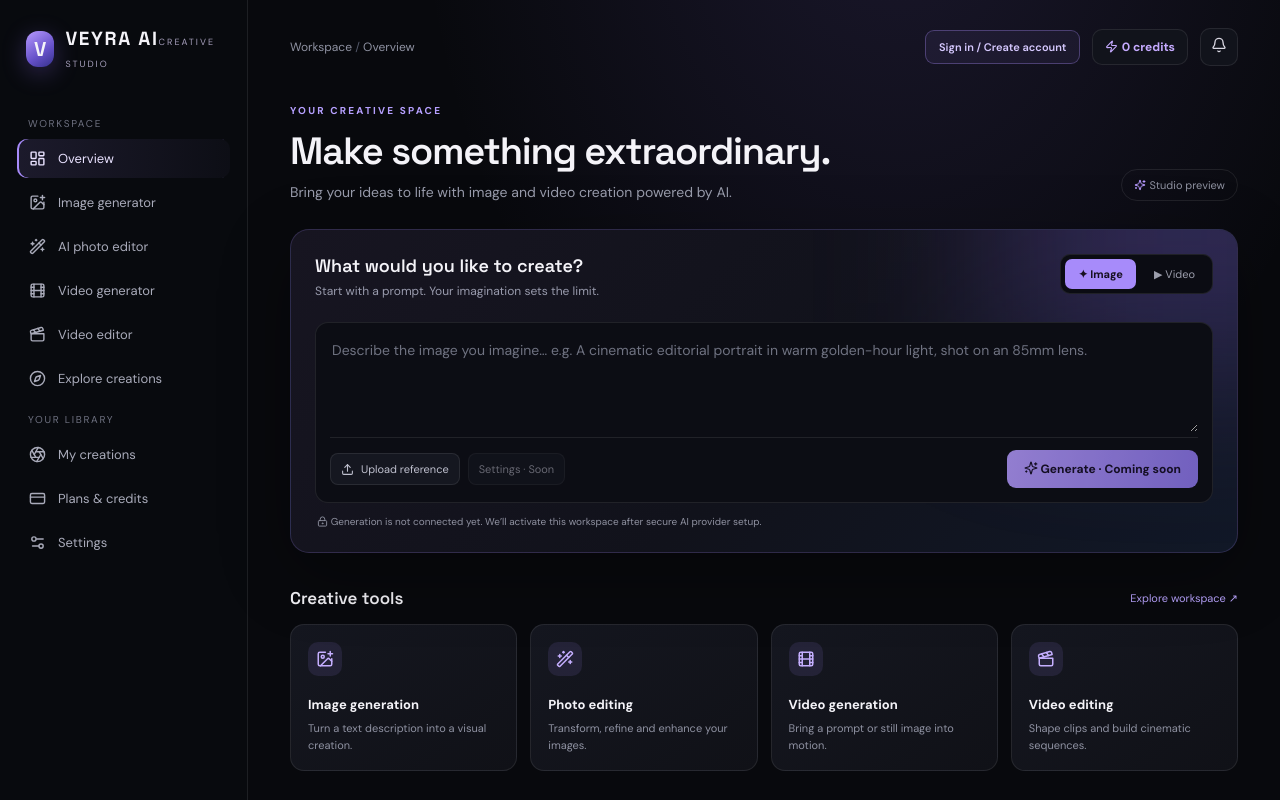
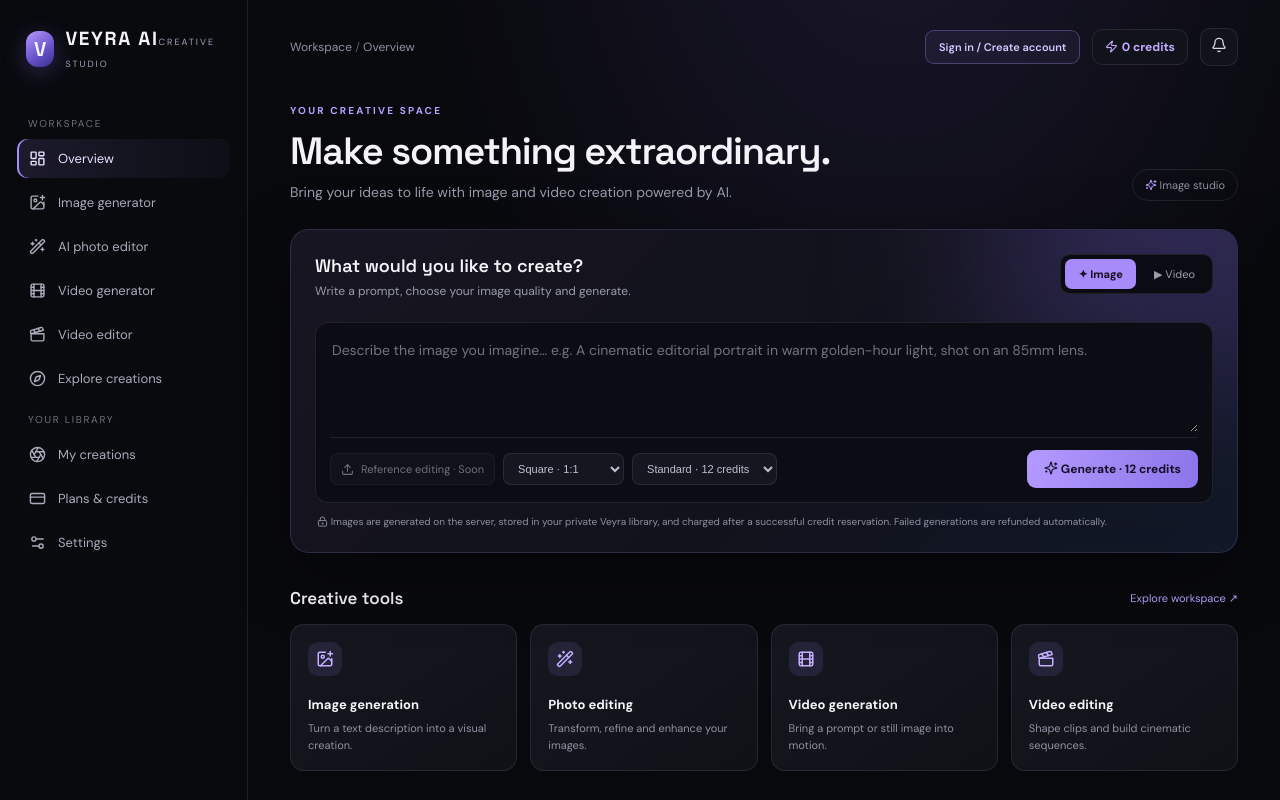
Before and after one commit to marceloaugustolealtst-source/Veyra-AI, a Next.js app: page / in a window 1280 px wide. Shown: the top 800 px of the page. Built offline with nearby package versions, Linux system fonts and the light colour scheme; no server answers.

Commit message:
Connect Veyra image generation UI and credits

```diff
--- a/app/page.tsx
+++ b/app/page.tsx
@@ -9,7 +9,11 @@ type Mode = "image" | "video";
 export default function Home() {
   const [mode, setMode] = useState<Mode>("image");
   const [prompt, setPrompt] = useState("");
-  const [fileName, setFileName] = useState("");
+  const [quality, setQuality] = useState<"low" | "medium" | "high">("medium");
+  const [size, setSize] = useState("1024x1024");
+  const [busy, setBusy] = useState(false);
+  const [message, setMessage] = useState("");
+  const [generatedImage, setGeneratedImage] = useState("");
   const [account, setAccount] = useState<{ email: string; name: string; credits: number } | null>(null);
 
   useEffect(() => {
@@ -23,17 +27,11 @@ export default function Home() {
         supabase.from("credit_wallets").select("balance").eq("user_id", user.id).maybeSingle(),
       ]);
       if (!active) return;
-      setAccount({
-        email: user.email ?? "",
-        name: String(profile?.full_name ?? user.user_metadata?.full_name ?? user.email ?? "Your account"),
-        credits: Number(wallet?.balance ?? 0),
-      });
+      setAccount({ email: user.email ?? "", name: String(profile?.full_name ?? user.user_metadata?.full_name ?? user.email ?? "Your account"), credits: Number(wallet?.balance ?? 0) });
     };
     void supabase.auth.getUser().then(({ data }) => loadAccount(data.user));
-    const { data: { subscription } } = supabase.auth.onAuthStateChange((_event, session) => {
-      void loadAccount(session?.user ?? null);
-    });
-    return () => subscription.unsubscribe();
+    const { data: { subscription } } = supabase.auth.onAuthStateChange((_event, session) => { void loadAccount(session?.user ?? null); });
+    return () => { active = false; subscription.unsubscribe(); };
   }, []);
 
   async function handleSignOut() {
@@ -43,75 +41,54 @@ export default function Home() {
     setAccount(null);
   }
 
+  async function handleGenerate() {
+    setMessage("");
+    setGeneratedImage("");
+    if (mode !== "image") { setMessage("Video generation is being built separately and is not active yet."); return; }
+    if (!account) { setMessage("Please sign in or create an account before generating."); return; }
+    if (prompt.trim().length < 3) { setMessage("Describe the image you want to create first."); return; }
+    setBusy(true);
+    try {
+      const response = await fetch("/api/generate", { method: "POST", headers: { "Content-Type": "application/json" }, body: JSON.stringify({ prompt: prompt.trim(), quality, size }) });
+      const result = await response.json() as { error?: string; imageUrl?: string; creditsRemaining?: number };
+      if (!response.ok) throw new Error(result.error || "Image generation failed.");
+      if (!result.imageUrl) throw new Error("The image was generated but no preview link was returned.");
+      setGeneratedImage(result.imageUrl);
+      setAccount((current) => current ? { ...current, credits: Number(result.creditsRemaining ?? current.credits) } : current);
+      setMessage("Your image is ready and saved privately in My creations.");
+    } catch (cause) {
+      setMessage(cause instanceof Error ? cause.message : "Image generation failed. Please try again.");
+    } finally {
+      setBusy(false);
+    }
+  }
+
+  const cost = quality === "low" ? 8 : quality === "high" ? 20 : 12;
   return (
     <div className="shell">
       <aside className="sidebar">
-        <a className="brand" href="#" aria-label="Veyra AI home">
-          <span className="brand-mark">V</span>
-          <span><span className="brand-name">VEYRA AI</span><span className="brand-sub">CREATIVE STUDIO</span></span>
-        </a>
+        <a className="brand" href="#" aria-label="Veyra AI home"><span className="brand-mark">V</span><span><span className="brand-name">VEYRA AI</span><span className="brand-sub">CREATIVE STUDIO</span></span></a>
         <div className="nav-label">WORKSPACE</div>
-        <nav className="nav">
-          <a className="active" href="#"><LayoutDashboard size={17}/><span>Overview</span></a>
-          <a href="#create"><ImagePlus size={17}/><span>Image generator</span></a>
-          <a href="#create"><WandSparkles size={17}/><span>AI photo editor</span></a>
-          <a href="#create"><Film size={17}/><span>Video generator</span></a>
-          <a href="#create"><Clapperboard size={17}/><span>Video editor</span></a>
-          <a href="#creations"><Compass size={17}/><span>Explore creations</span></a>
-        </nav>
+        <nav className="nav"><a className="active" href="#"><LayoutDashboard size={17}/><span>Overview</span></a><a href="#create"><ImagePlus size={17}/><span>Image generator</span></a><a href="#create"><WandSparkles size={17}/><span>AI photo editor</span></a><a href="#create"><Film size={17}/><span>Video generator</span></a><a href="#create"><Clapperboard size={17}/><span>Video editor</span></a><a href="#creations"><Compass size={17}/><span>Explore creations</span></a></nav>
         <div className="nav-label">YOUR LIBRARY</div>
-        <nav className="nav">
-          <a href="#creations"><Aperture size={17}/><span>My creations</span></a>
-          <a href="#plans"><CreditCard size={17}/><span>Plans & credits</span></a>
-          <a href="#settings"><Settings2 size={17}/><span>Settings</span></a>
-        </nav>
-        <div className="side-bottom">
-          <div className="upgrade"><strong>Make more with Veyra</strong><p>Unlock more creative possibilities with a Creator plan.</p><button type="button" disabled>Explore plans · Coming soon</button></div>
-          <div className="user"><span className="avatar">{account ? account.name.slice(0,1).toUpperCase() : "G"}</span><span>{account ? account.name : "Guest workspace"}<small>{account ? account.email : <a href="/auth">Create an account to save your work</a>}</small></span></div>
-        </div>
+        <nav className="nav"><a href="#creations"><Aperture size={17}/><span>My creations</span></a><a href="#plans"><CreditCard size={17}/><span>Plans & credits</span></a><a href="#settings"><Settings2 size={17}/><span>Settings</span></a></nav>
+        <div className="side-bottom"><div className="upgrade"><strong>Make more with Veyra</strong><p>Unlock more creative possibilities with a Creator plan.</p><button type="button" disabled>Explore plans · Coming soon</button></div><div className="user"><span className="avatar">{account ? account.name.slice(0,1).toUpperCase() : "G"}</span><span>{account ? account.name : "Guest workspace"}<small>{account ? account.email : <a href="/auth">Create an account to save your work</a>}</small></span></div></div>
       </aside>
-
       <main className="main">
-        <header className="topbar">
-          <div className="crumb">Workspace <span style={{color:"#55596a"}}>/</span> Overview</div>
-          <div className="top-actions">{account ? <button className="account-link" type="button" onClick={handleSignOut}><LogOut size={13} style={{display:"inline",verticalAlign:"-2px"}}/> Sign out</button> : <a className="account-link" href="/auth">Sign in / Create account</a>}<span className="credit-pill"><Zap size={13} style={{display:"inline",verticalAlign:"-2px",color:"#c5aaff"}}/> <b>{account ? account.credits.toLocaleString() : 0} credits</b></span><button className="icon-btn" aria-label="Notifications" type="button"><Bell size={16}/></button></div>
-        </header>
-
-        <section className="welcome">
-          <div><div className="eyebrow">YOUR CREATIVE SPACE</div><h1>Make something extraordinary.</h1><p>Bring your ideas to life with image and video creation powered by AI.</p></div>
-          <span className="status"><Sparkles size={12} style={{display:"inline",verticalAlign:"-2px",color:"#b79aff"}}/> Studio preview</span>
+        <header className="topbar"><div className="crumb">Workspace <span style={{color:"#55596a"}}>/</span> Overview</div><div className="top-actions">{account ? <button className="account-link" type="button" onClick={handleSignOut}><LogOut size={13} style={{display:"inline",verticalAlign:"-2px"}}/> Sign out</button> : <a className="account-link" href="/auth">Sign in / Create account</a>}<span className="credit-pill"><Zap size={13} style={{display:"inline",verticalAlign:"-2px",color:"#c5aaff"}}/> <b>{account ? account.credits.toLocaleString() : 0} credits</b></span><button className="icon-btn" aria-label="Notifications" type="button"><Bell size={16}/></button></div></header>
+        <section className="welcome"><div><div className="eyebrow">YOUR CREATIVE SPACE</div><h1>Make something extraordinary.</h1><p>Bring your ideas to life with image and video creation powered by AI.</p></div><span className="status"><Sparkles size={12} style={{display:"inline",verticalAlign:"-2px",color:"#b79aff"}}/> Image studio</span></section>
+        <section className="studio" id="create">
+          <div className="studio-head"><div><h2>What would you like to create?</h2><p>Write a prompt, choose your image quality and generate.</p></div><div className="mode-tabs" role="tablist" aria-label="Creation type"><button className={mode === "image" ? "selected" : ""} onClick={() => setMode("image")} role="tab" aria-selected={mode === "image"} type="button">✦ Image</button><button className={mode === "video" ? "selected" : ""} onClick={() => setMode("video")} role="tab" aria-selected={mode === "video"} type="button">▶ Video</button></div></div>
+          <div className="prompt-wrap"><textarea value={prompt} onChange={(event) => setPrompt(event.target.value)} placeholder="Describe the image you imagine… e.g. A cinematic editorial portrait in warm golden-hour light, shot on an 85mm lens." aria-label="Creative prompt"/>
+            <div className="prompt-footer"><div className="prompt-tools"><span className="soft-btn" style={{display:"inline-flex",alignItems:"center",gap:7,opacity:.55}}><Upload size={13}/> Reference editing · Soon</span><select className="soft-btn" aria-label="Image size" value={size} onChange={(event) => setSize(event.target.value)}><option value="1024x1024">Square · 1:1</option><option value="1536x1024">Landscape · 3:2</option><option value="1024x1536">Portrait · 2:3</option></select><select className="soft-btn" aria-label="Image quality" value={quality} onChange={(event) => setQuality(event.target.value as "low" | "medium" | "high")}><option value="low">Draft · 8 credits</option><option value="medium">Standard · 12 credits</option><option value="high">High · 20 credits</option></select></div><button className="generate-btn" type="button" onClick={handleGenerate} disabled={busy || (mode === "image" && !prompt.trim())} style={{cursor:busy ? "wait" : "pointer",opacity:busy ? 0.65 : 1}}><Sparkles size={14} style={{display:"inline",verticalAlign:"-2px"}}/> {busy ? "Creating image…" : mode === "image" ? `Generate · ${cost} credits` : "Video · Coming soon"}</button></div>
+          </div>
+          <p className="notice"><LockKeyhole size={11} style={{display:"inline",verticalAlign:"-2px"}}/> Images are generated on the server, stored in your private Veyra library, and charged after a successful credit reservation. Failed generations are refunded automatically.</p>
+          {message && <p className="generation-message" role="status">{message}</p>}
+          {generatedImage && <div className="generated-result"><img src={generatedImage} alt="Your AI-generated image"/><div><strong>Image created successfully</strong><span>Saved privately · Preview link expires in one hour</span><a href={generatedImage} target="_blank" rel="noreferrer">Open full image ↗</a></div></div>}
         </section>
-
-        <section className="studio" id="create">
-          <div className="studio-head"><div><h2>What would you like to create?</h2><p>Start with a prompt. Your imagination sets the limit.</p></div>
-            <div className="mode-tabs" role="tablist" aria-label="Creation type"><button className={mode === "image" ? "selected" : ""} onClick={() => setMode("image")} role="tab" aria-selected={mode === "image"} type="button">✦ Image</button><button className={mode === "video" ? "selected" : ""} onClick={() => setMode("video")} role="tab" aria-selected={mode === "video"} type="button">▶ Video</button></div>
-          </div>
-          <div className="prompt-wrap">
-            <textarea value={prompt} onChange={(event) => setPrompt(event.target.value)} placeholder={mode === "image" ? "Describe the image you imagine… e.g. A cinematic editorial portrait in warm golden-hour light, shot on an 85mm lens." : "Describe the video you imagine… e.g. A slow cinematic camera push through a misty mountain valley at sunrise."} aria-label="Creative prompt"/>
-            <div className="prompt-footer"><div className="prompt-tools"><label className="soft-btn" style={{display:"inline-flex",alignItems:"center",gap:7,cursor:"pointer"}}><Upload size={13}/> {fileName ? fileName : "Upload reference"}<input type="file" accept="image/*,video/*" hidden onChange={(event) => setFileName(event.target.files?.[0]?.name ?? "")}/></label><button className="soft-btn" type="button" disabled style={{opacity:.5}}>Settings · Soon</button></div><button className="generate-btn" type="button" disabled><Sparkles size={14} style={{display:"inline",verticalAlign:"-2px"}}/> Generate · Coming soon</button></div>
-          </div>
-          <p className="notice"><LockKeyhole size={11} style={{display:"inline",verticalAlign:"-2px"}}/> Generation is not connected yet. We’ll activate this workspace after secure AI provider setup.</p>
-        </section>
-
-        <section id="tools">
-          <div className="section-head"><h2>Creative tools</h2><a href="#create">Explore workspace ↗</a></div>
-          <div className="tool-grid">
-            <a className="tool-card" href="#create"><span className="tool-symbol"><ImagePlus size={18}/></span><strong>Image generation</strong><p>Turn a text description into a visual creation.</p></a>
-            <a className="tool-card" href="#create"><span className="tool-symbol"><WandSparkles size={18}/></span><strong>Photo editing</strong><p>Transform, refine and enhance your images.</p></a>
-            <a className="tool-card" href="#create"><span className="tool-symbol"><Film size={18}/></span><strong>Video generation</strong><p>Bring a prompt or still image into motion.</p></a>
-            <a className="tool-card" href="#create"><span className="tool-symbol"><Clapperboard size={18}/></span><strong>Video editing</strong><p>Shape clips and build cinematic sequences.</p></a>
-          </div>
-        </section>
-
-        <section id="creations">
-          <div className="section-head"><h2>Discover what’s possible</h2><a href="#create">Start creating ↗</a></div>
-          <div className="gallery">
-            <div className="gallery-card"><div className="gallery-art"/><div className="gallery-label">Cinematic portrait<small>Editorial · Photorealistic</small></div></div>
-            <div className="gallery-card"><div className="gallery-art"/><div className="gallery-label">Dreamlike fashion<small>Studio lighting · Creative</small></div></div>
-            <div className="gallery-card"><div className="gallery-art"/><div className="gallery-label">Beyond the horizon<small>Atmospheric · Cinematic</small></div></div>
-          </div>
-        </section>
-        <footer className="footer-note"><span>© 2026 Veyra AI. Imagine it. Bring it to life.</span><span>Creative tools are in preview · AI generation coming soon</span></footer>
+        <section id="tools"><div className="section-head"><h2>Creative tools</h2><a href="#create">Explore workspace ↗</a></div><div className="tool-grid"><a className="tool-card" href="#create"><span className="tool-symbol"><ImagePlus size={18}/></span><strong>Image generation</strong><p>Turn a text description into a visual creation.</p></a><a className="tool-card" href="#create"><span className="tool-symbol"><WandSparkles size={18}/></span><strong>Photo editing</strong><p>Transform, refine and enhance your images.</p></a><a className="tool-card" href="#create"><span className="tool-symbol"><Film size={18}/></span><strong>Video generation</strong><p>Bring a prompt or still image into motion.</p></a><a className="tool-card" href="#create"><span className="tool-symbol"><Clapperboard size={18}/></span><strong>Video editing</strong><p>Shape clips and build cinematic sequences.</p></a></div></section>
+        <section id="creations"><div className="section-head"><h2>Discover what’s possible</h2><a href="#create">Start creating ↗</a></div><div className="gallery"><div className="gallery-card"><div className="gallery-art"/><div className="gallery-label">Cinematic portrait<small>Editorial · Photorealistic</small></div></div><div className="gallery-card"><div className="gallery-art"/><div className="gallery-label">Dreamlike fashion<small>Studio lighting · Creative</small></div></div><div className="gallery-card"><div className="gallery-art"/><div className="gallery-label">Beyond the horizon<small>Atmospheric · Cinematic</small></div></div></div></section>
+        <footer className="footer-note"><span>© 2026 Veyra AI. Imagine it. Bring it to life.</span><span>Image generation is connected · Video tools are in preview</span></footer>
       </main>
     </div>
   );
```
